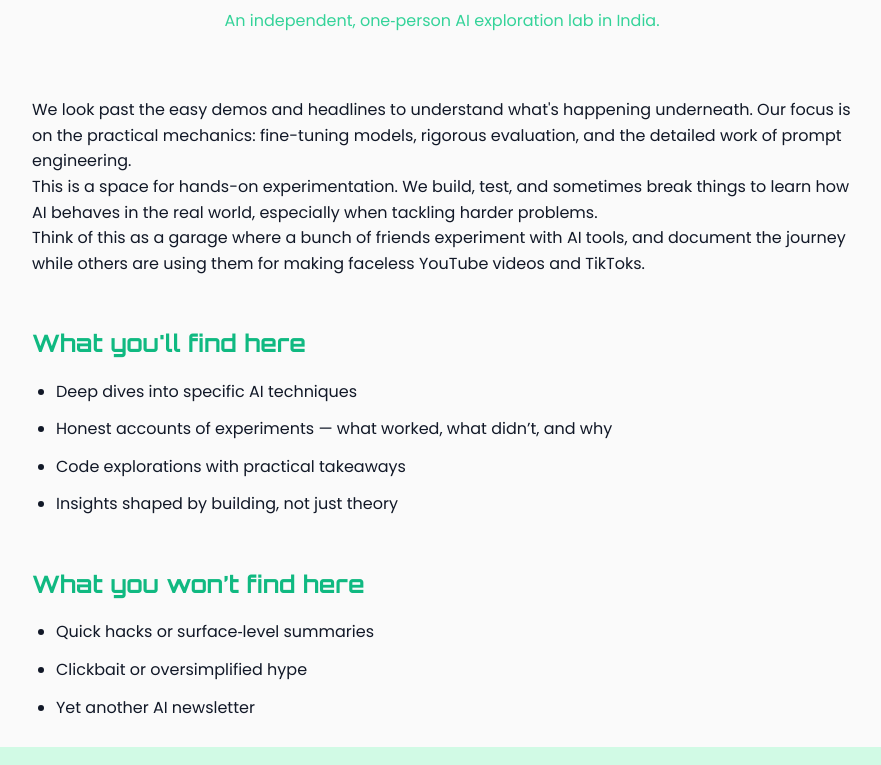
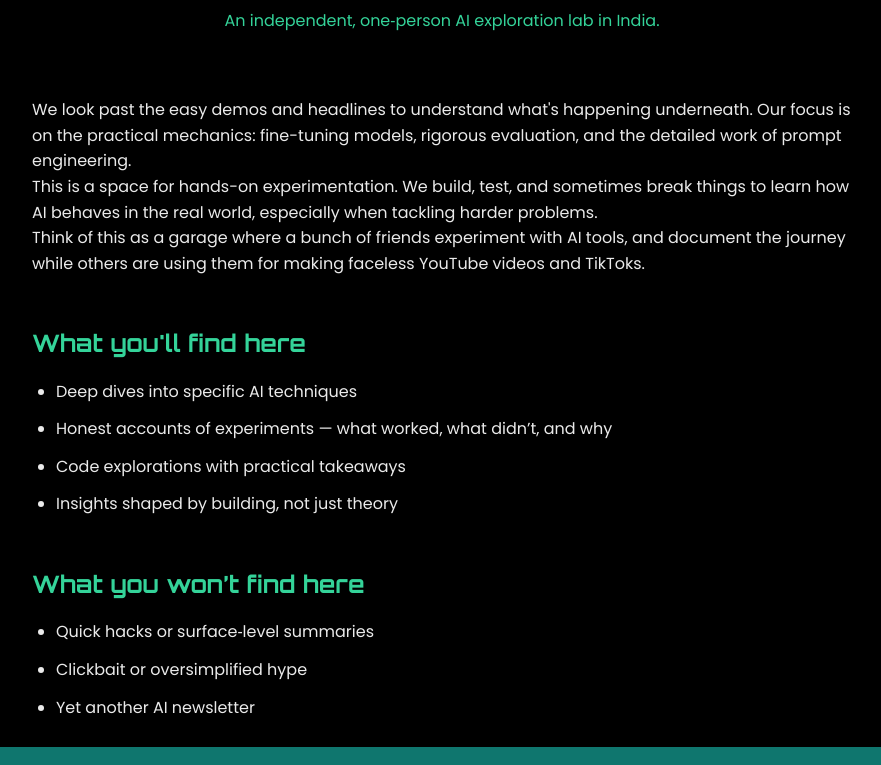
Before and after one commit to karto-labs/karto-website, a plain HTML site: page index.html in a window 1280 px wide. Shown: the part 163-928 px from the top of the page, without its empty margins (198-1079 px from the left). Drawn offline with Linux system fonts and the light colour scheme.

Commit message:
Update index.html (removed light mode)

```diff
--- a/index.html
+++ b/index.html
@@ -82,14 +82,6 @@
 
     footer small { color: var(--muted); }
 
-    @media (prefers-color-scheme: light) {
-      :root {
-        --bg-start: #fafafa;
-        --bg-end: #d1fae5;
-        --text: #111827;
-        --accent: #10b981;
-        --muted: #6b7280;
-      }
       body {
         background: linear-gradient(180deg,var(--bg-start) 0%, var(--bg-start) 60%, var(--bg-end) 40%);
       }
```
